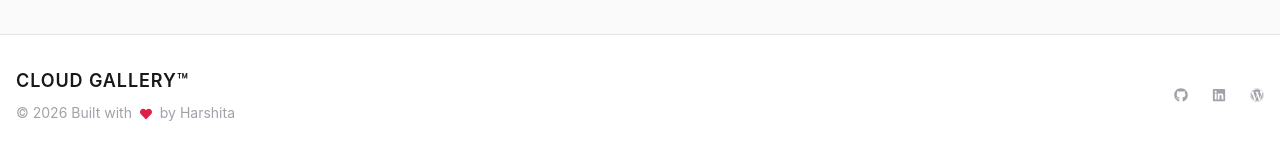
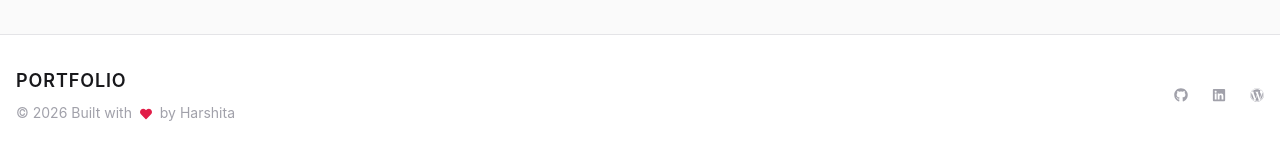
Before and after one commit to harshita-aggarwal/harshita-aggarwal-portfolio, a Next.js app: page / in a window 1280 px wide. Shown: the part 2093-2245 px from the top of the page. Built offline with nearby package versions, Linux system fonts and the light colour scheme.

Commit message:
Footer name update

```diff
--- a/src/app/components/Footer.tsx
+++ b/src/app/components/Footer.tsx
@@ -8,7 +8,7 @@ const Footer = () => {
         <div className="container max-w-7xl mx-auto px-4 py-8">
             <div className="flex flex-col md:flex-row  items-center justify-between">
                 <div className="mb-4 md:mb-0 text-center md:text-left">
-                    <Link className="footer-heading" href="/" >cloud gallery&trade;</Link>
+                    <Link className="footer-heading" href="/" >Portfolio</Link>
                     <p className="footer-text mt-2">&copy; {new Date().getFullYear()} Built with <FaHeart className="inline text-primary mx-1 text-xs" /> by Harshita</p>
                 </div>
 
```
